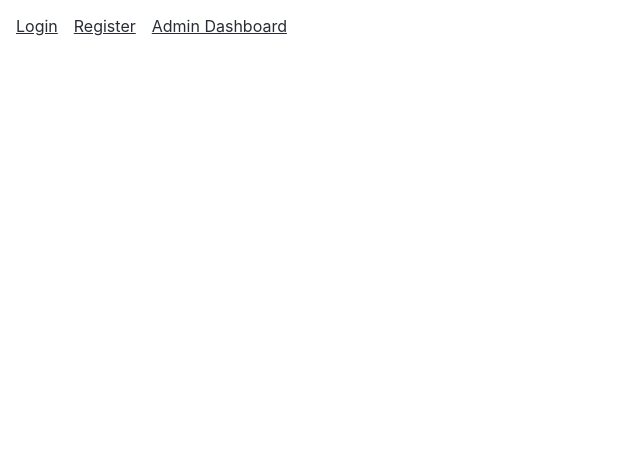
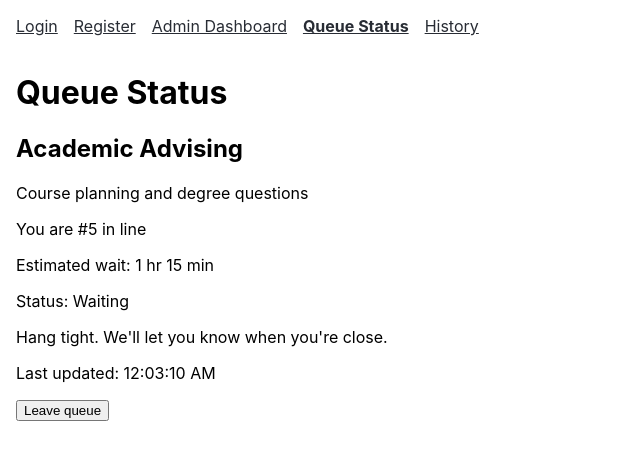
Before and after one commit to AnasLimbada91604/COSC4353, a React (Create React App) app in the folder queuesmart-frontend/: page /queue-status in a window 1280 px wide. Shown: the top 460 px of the page, without its empty margins (0-640 px from the left). Built offline with nearby package versions, Linux system fonts and the light colour scheme; the HTML template or start-up script is replaced by a standard one.

Commit message:
Finished QueueStatus and History

```diff
--- a/queuesmart-frontend/src/App.js
+++ b/queuesmart-frontend/src/App.js
@@ -1,7 +1,9 @@
 import { BrowserRouter, NavLink, Navigate, Route, Routes } from "react-router-dom";
 import "./App.css";
 import AdminDashboard from "./pages/AdminDashboard";
+import History from "./pages/History";
 import Login from "./pages/Login";
+import QueueStatus from "./pages/QueueStatus";
 import Register from "./pages/Register";
 
 function App() {
@@ -11,12 +13,16 @@ function App() {
         <NavLink to="/login">Login</NavLink>
         <NavLink to="/register">Register</NavLink>
         <NavLink to="/admin">Admin Dashboard</NavLink>
+        <NavLink to="/queue-status">Queue Status</NavLink>
+        <NavLink to="/history">History</NavLink>
       </nav>
       <Routes>
         <Route path="/" element={<Navigate to="/login" replace />} />
         <Route path="/login" element={<Login />} />
         <Route path="/register" element={<Register />} />
         <Route path="/admin" element={<AdminDashboard />} />
+        <Route path="/queue-status" element={<QueueStatus />} />
+        <Route path="/history" element={<History />} />
       </Routes>
     </BrowserRouter>
   );
--- /dev/null
+++ b/queuesmart-frontend/src/data/mockHistory.js
@@ -0,0 +1,34 @@
+const mockHistory = [
+  {
+    id: 1,
+    serviceId: 1,
+    date: "2026-09-28",
+    outcome: "Served",
+  },
+  {
+    id: 2,
+    serviceId: 2,
+    date: "2026-09-22",
+    outcome: "Left queue",
+  },
+  {
+    id: 3,
+    serviceId: 3,
+    date: "2026-09-15",
+    outcome: "Served",
+  },
+  {
+    id: 4,
+    serviceId: 4,
+    date: "2026-09-09",
+    outcome: "No-show",
+  },
+  {
+    id: 5,
+    serviceId: 2,
+    date: "2026-09-02",
+    outcome: "Served",
+  },
+];
+
+export default mockHistory;
--- /dev/null
+++ b/queuesmart-frontend/src/pages/History.jsx
@@ -0,0 +1,34 @@
+import mockHistory from "../data/mockHistory";
+import mockServices from "../data/mockServices";
+
+function formatDate(isoDate) {
+  // Parse as local time so the date doesn't shift a day in US time zones.
+  return new Date(`${isoDate}T00:00`).toLocaleDateString("en-US", {
+    month: "short",
+    day: "numeric",
+    year: "numeric",
+  });
+}
+
+function History() {
+  const entries = [...mockHistory].sort((a, b) => b.date.localeCompare(a.date));
+
+  return (
+    <main>
+      <h1>History</h1>
+      {entries.length === 0 && <p>You haven't joined any queues yet.</p>}
+      {entries.map((entry) => {
+        const service = mockServices.find((item) => item.id === entry.serviceId);
+        return (
+          <article key={entry.id}>
+            <h2>{service ? service.name : "Unknown service"}</h2>
+            <p>Date: {formatDate(entry.date)}</p>
+            <p>Outcome: {entry.outcome}</p>
+          </article>
+        );
+      })}
+    </main>
+  );
+}
+
+export default History;
--- /dev/null
+++ b/queuesmart-frontend/src/pages/QueueStatus.jsx
@@ -0,0 +1,114 @@
+import { useEffect, useState } from "react";
+import { useLocation } from "react-router-dom";
+import QuickActionButton from "../components/QuickActionButton";
+import mockServices from "../data/mockServices";
+
+const UPDATE_INTERVAL_MS = 10000;
+const ALMOST_READY_POSITION = 2;
+
+const STATUS_LABELS = {
+  waiting: "Waiting",
+  "almost-ready": "Almost ready",
+  served: "Served",
+};
+
+const STATUS_MESSAGES = {
+  waiting: "Hang tight. We'll let you know when you're close.",
+  "almost-ready": "You're almost up. Please make your way to the service desk.",
+  served: "Please head to the service desk now.",
+};
+
+function getStatus(position) {
+  if (position === 0) {
+    return "served";
+  }
+  if (position <= ALMOST_READY_POSITION) {
+    return "almost-ready";
+  }
+  return "waiting";
+}
+
+function formatWait(minutes) {
+  if (minutes < 60) {
+    return `${minutes} min`;
+  }
+  const hours = Math.floor(minutes / 60);
+  const remainder = minutes % 60;
+  return remainder ? `${hours} hr ${remainder} min` : `${hours} hr`;
+}
+
+function QueueStatus() {
+  const location = useLocation();
+  const serviceId = location.state?.serviceId;
+  const service = mockServices.find((item) => item.id === serviceId) ?? mockServices[0];
+  // Joining puts the user at the back of the line.
+  const startPosition = service.queueLength + 1;
+
+  const [position, setPosition] = useState(startPosition);
+  const [hasLeft, setHasLeft] = useState(false);
+  const [confirmingLeave, setConfirmingLeave] = useState(false);
+  const [lastUpdated, setLastUpdated] = useState(() => new Date());
+
+  // Mock live updates: move up one spot each interval until served.
+  useEffect(() => {
+    if (hasLeft || position === 0) {
+      return undefined;
+    }
+    const timer = setTimeout(() => {
+      setPosition((current) => current - 1);
+      setLastUpdated(new Date());
+    }, UPDATE_INTERVAL_MS);
+    return () => clearTimeout(timer);
+  }, [position, hasLeft]);
+
+  function leaveQueue() {
+    setHasLeft(true);
+    setConfirmingLeave(false);
+  }
+
+  function rejoinQueue() {
+    setPosition(startPosition);
+    setHasLeft(false);
+    setLastUpdated(new Date());
+  }
+
+  if (hasLeft) {
+    return (
+      <main>
+        <h1>Queue Status</h1>
+        <h2>{service.name}</h2>
+        <p>You have left the queue.</p>
+        <QuickActionButton label="Rejoin queue" onClick={rejoinQueue} />
+      </main>
+    );
+  }
+
+  const status = getStatus(position);
+
+  return (
+    <main>
+      <h1>Queue Status</h1>
+      <h2>{service.name}</h2>
+      <p>{service.description}</p>
+      <div aria-live="polite">
+        <p>{status === "served" ? "It's your turn!" : `You are #${position} in line`}</p>
+        <p>Estimated wait: {formatWait(position * service.duration)}</p>
+        <p>Status: {STATUS_LABELS[status]}</p>
+        <p>{STATUS_MESSAGES[status]}</p>
+      </div>
+      <p>Last updated: {lastUpdated.toLocaleTimeString()}</p>
+      {status !== "served" &&
+        (confirmingLeave ? (
+          <>
+            <p>Leave the queue? You will lose your spot.</p>
+            <QuickActionButton label="Yes, leave queue" onClick={leaveQueue} />{" "}
+            <QuickActionButton label="Stay in queue" onClick={() => setConfirmingLeave(false)} />
+          </>
+        ) : (
+          <QuickActionButton label="Leave queue" onClick={() => setConfirmingLeave(true)} />
+        ))}
+    </main>
+  );
+}
+
+export default QueueStatus;
```
Also changed, not shown: 1 other file (tests, documents, lock files or other folders).
